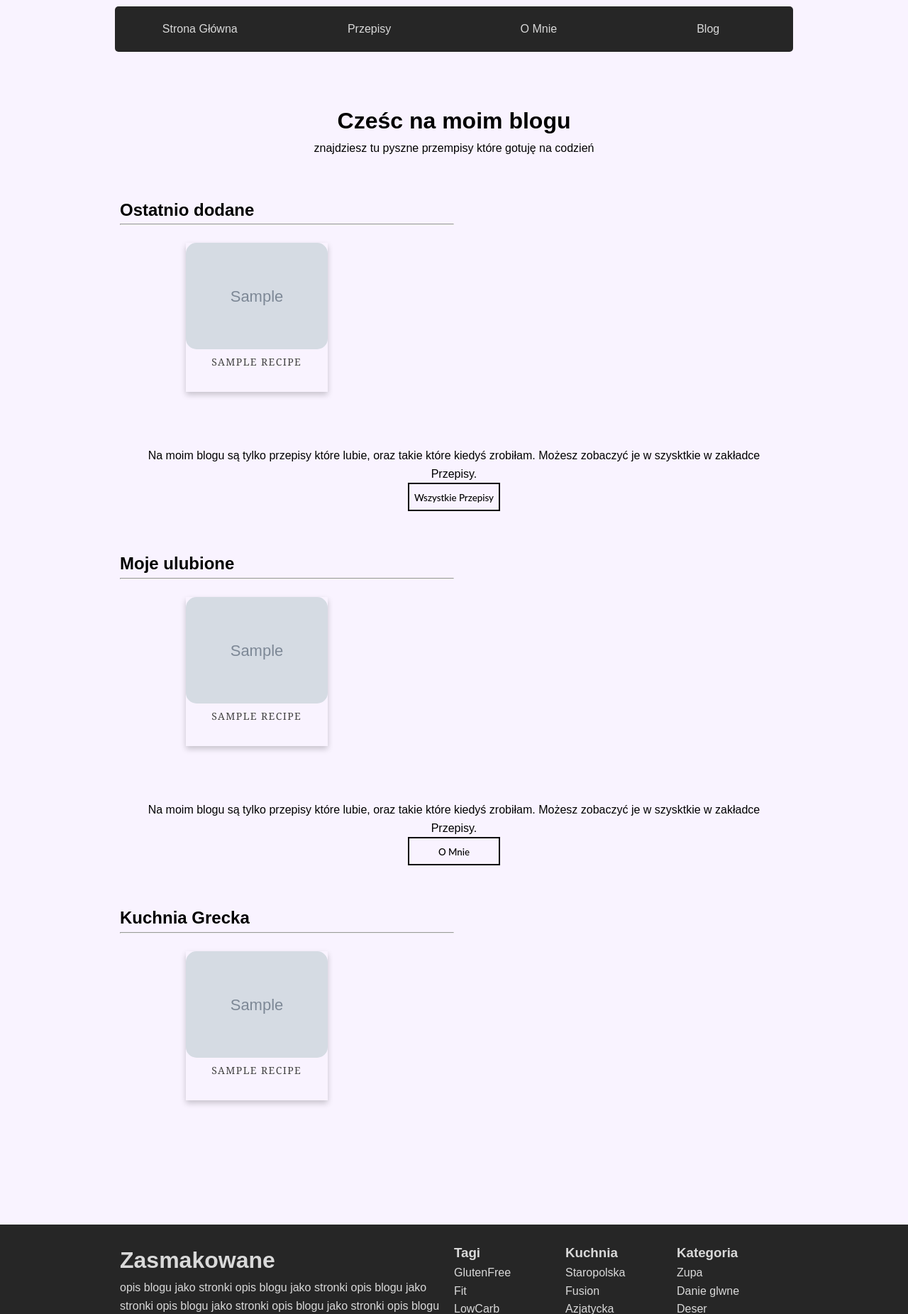
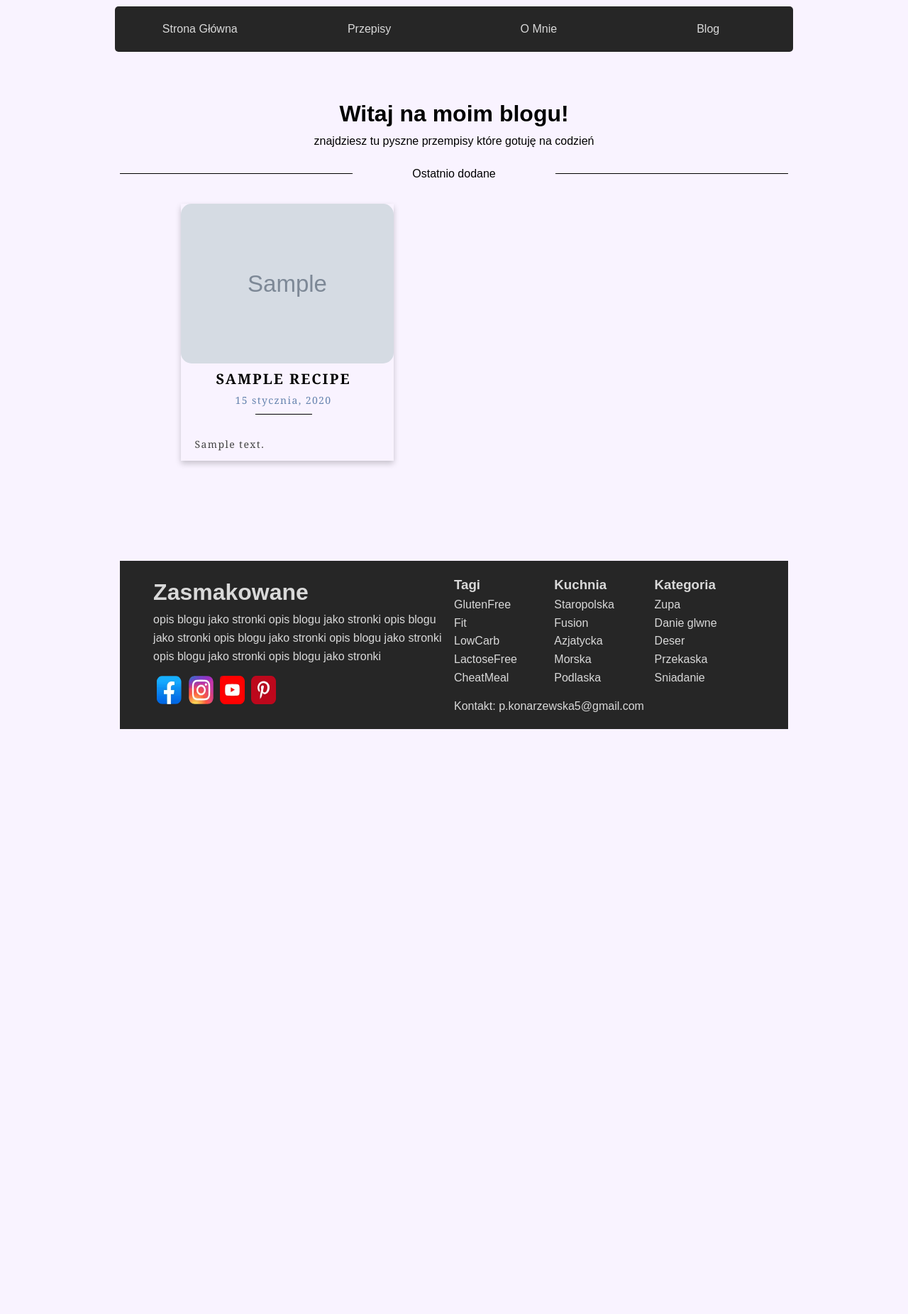
Before and after one commit to zwiktor/Zasmakowane, a Django app: page / in a window 1280 px wide. Shown: the part 249-2100 px from the top of the page at 71% size. After the commit the page ends 1276 px from the top, so only its background shows below. Run offline with Django 3.2, Linux system fonts and the light colour scheme; tables that the repository leaves empty hold one stand-in row (values such as "Sample post"); grey boxes marked "Sample" are stand-in pictures; parts of the project's set-up code (start-up, migrations or seed data) failed here and were passed over.

Commit message:
cards changes

```diff
--- a/Blog/settings.py
+++ b/Blog/settings.py
@@ -105,7 +105,7 @@ AUTH_PASSWORD_VALIDATORS = [
 # Internationalization
 # https://docs.djangoproject.com/en/3.2/topics/i18n/
 
-LANGUAGE_CODE = 'en-us'
+LANGUAGE_CODE = 'pl-pl'
 
 TIME_ZONE = 'UTC'
 
--- a/recipe/models.py
+++ b/recipe/models.py
@@ -1,5 +1,6 @@
 from django.db import models
 from django.utils.text import slugify
+from django.utils import timezone
 
 from Blog.settings import MEDIA_URL
 
@@ -27,7 +28,8 @@ class Category(models.Model):
 
 class Recipe(models.Model):
     title = models.CharField(max_length=256, default='Przepis')
-    description = models.TextField(default='krotki opis')
+    short_description = models.TextField(default='krotki opis')
+    description = models.TextField(default='dlugi opis opis')
     prep_time = models.SmallIntegerField(null=True)
     cooking_time = models.SmallIntegerField(null=True)
     sum_time = models.SmallIntegerField(null=True)
@@ -43,7 +45,7 @@ class Recipe(models.Model):
     small_photo = models.ImageField()
     big_photo_1 = models.ImageField()
     big_photo_2 = models.ImageField(null=True)
-    create_date = models.DateTimeField(auto_now=True)
+    create_date = models.DateTimeField(editable=False)
     active = models.BooleanField(default=True)
     slug = models.SlugField(unique=True)
 
@@ -58,6 +60,9 @@ class Recipe(models.Model):
             s = self.title
         if not self.slug:
             self.slug = slugify(s)
+        if not self.id:
+            self.created = timezone.now()
+
         super(Recipe, self).save(*args, **kwargs)
 
 
--- a/static/css/style.css
+++ b/static/css/style.css
@@ -248,15 +248,36 @@ body {
 
 .home-page-intro {
   text-align: center;
-  margin: 30px;
+  margin: 20px;
 }
 
-.header_with_line {
-  padding: 25px 0;
+.separator {
+  display: flex;
+  align-items: center;
+  text-align: center;
+  margin-bottom: 30px;
 }
 
-.header_with_line hr {
-  width: 50%;
+.separator::before,
+.separator::after {
+  content: '';
+  flex: 1;
+  border-bottom: 1px solid #000;
+}
+
+.separator:not(:empty)::before {
+  margin-right: 5.25em;
+}
+
+.separator:not(:empty)::after {
+  margin-left: 5.25em;
+}
+
+.recipe-card .separator_recipe {
+  display: grid;
+  border-bottom: 1px solid #000;
+  width: 80px;
+  margin:0 auto 10px auto;
 }
 
 .home-redirect-button {
@@ -272,7 +293,7 @@ body {
   position: relative;
   display: inline-block;
   line-height: 39px;
-  padding: 0;
+
 }
 
 .btn-3 {
@@ -338,44 +359,105 @@ body {
 
 .home-last-added {
   display: grid;
-  grid-template-rows: 1fr;
-  grid-template-columns: 1fr 1fr 1 fr 1fr;
+  grid-auto-flow: row;
+  grid-template-columns: 1fr 1fr;
   justify-items: center;
   grid-row-gap: 5% ;
-  grid-auto-flow: row;
   padding-bottom: 5%;
-  grid-template-areas:
-    "home_new_first home_new_scond home_new_third home_new_fourth";
+  margin-bottom: 10%;
 }
 
-.home-last-added:nth-child(1) {grid-area: home_new_first;}
-.home-last-added:nth-child(2) {grid-area: home_new_scond;}
-.home-last-added:nth-child(3) {grid-area: home_new_third;}
-.home-last-added:nth-child(4) {grid-area: home_new_fourth;}
+.home-last-added .recipe-card {
+    display: grid;
+    grid-auto-flow: column;
+    grid-template-columns: 1fr;
+    max-width: 300px;
+    grid-template-rows : 2fr 0.2fr 0.1fr 0.02fr 0.4fr;
+    row-gap: 10px;
+    box-shadow: 0 4px 8px 0 rgba(0,0,0,0.2);
+    transition: 0.3s;
+    cursor: pointer;
+}
+
+.home-last-added .recipe-card .card-title{
+  font-size: 20px;
+  font-weight: 700;
+  text-transform: uppercase;
+}
+
+
+.home-last-added .recipe-card .home-recipe-date{
+  font-size: 14px;
+  color: #6583ae;
+}
+
+.home-last-added .recipe-card .home_recipe_desc *{
+  color: #424241;
+  font-weight: 500;
+  font-size: 14px;
+  margin:10px 20px ;
+  text-align: justify;
+  text-justify: distribute;
+}
 
 
 @media screen and (max-width: 700px) {
   .home-last-added {
     padding-bottom: 5%;
-    grid-template-columns: 1fr 1fr;
-    grid-template-areas:
-    "home_new_first home_new_scond"
-    "home_new_third home_new_fourth";
+    grid-template-columns: 1fr;
+
+
   }
-  .recipe-card {
+  .recipe-container .recipe-card {
     display: grid;
-    grid-template-rows : 3fr 1fr;
+    grid-template-rows : 2fr 0.2fr 0.2fr 0.2fr;
     grid-template-areas:
     'img img'
-    'title title';
-    grid-row-gap: 20px;
+    'title title'
+    'tag tag'
+    'category category';
+    grid-row-gap: 5px;
     box-shadow: 0 4px 8px 0 rgba(0,0,0,0.2);
-    transition: 0.3s;
   }
+
+    .recipe-container .recipe-card .tag_box {
+    height: 30px;
+    width: 30px;
+    border-radius: 50%;
+    display: flex;
+    justify-content: center;
+  }
+
+  .recipe-container .recipe-card .tag_box_text {
+    margin:auto;
+    color: #fff4df;
+    font-size: 13px;
+    font-weight: 700;
+  }
+
+  .recipe-container .recipe-card .recipe-category {
+    font-size: 11px;
+  }
+
+  .recipe-container .recipe-card .card-title {
+    font-size: 12px;
+  }
+
   .recipe-container .recipe-list-content {
     grid-template-columns: 1fr 1fr;
   }
 
+    .separator:not(:empty)::before {
+    margin-right: 1.25em;
+  }
+
+  .separator:not(:empty)::after {
+    margin-left: 1.25em;
+  }
+
+  .home-page-intro {
+    margin: 10px;
+  }
 }
 
 
@@ -444,7 +526,7 @@ body {
 }
 
 .dropdown-content div:nth-of-type(1) {
-  order:4;
+  order:3;
 }
 
 .dropdown-content div:nth-of-type(2) {
@@ -452,7 +534,7 @@ body {
 }
 
 .dropdown-content div:nth-of-type(3) {
-  order:3;
+  order:4;
 }
 
 .filter-submit-button {
@@ -588,15 +670,25 @@ body {
   border-radius: 50%;
   display: flex;
   justify-content: center;
-  margin-left:5px;
   /*pointer-events: none;*/
+}
+
+.tag-container .tag_box {
+  margin-left: 5px;
 }
 
 .tag_box_text {
   margin:auto;
   color: #fff4df;
-  font-size: large;
-  font-weight: 600;
+  font-size: 17px;
+  font-weight: 700;
+}
+
+.recipe-card .tag_box_text {
+  margin:auto;
+  color: #fff4df;
+  font-size: 17px;
+  font-weight: 700;
 }
 
 
@@ -768,29 +860,53 @@ body {
 }
 
 .recipe-card * {
-    display: block;
+    display: grid;
     text-decoration: None;
     text-align: center;
+    align-self: center;
     font-family: sanchezlight,Georgia,times new roman,Times,serif;
     font-weight: 400;
-    text-transform: uppercase;
+    /*text-transform: uppercase;*/
     letter-spacing: .1em;
     line-height: 1.2;
     font-size: 14px;
-    color: #424241;
+    /*color: #424241;*/
 }
 
 .recipe-card h3 {
     grid-area: title;
 }
 
+.recipe-card .recipe-tags{
+    display: grid;
+    grid-auto-flow: column;
+    gap: 5px;
+    justify-content: center;
+    align-content: center;
+    grid-area: tag;
+}
+
+.recipe-card .recipe-tags .tag_box{
+    display: grid;
+    align-self: center;
+}
+
+
+.recipe-card .recipe-category{
+  color: #6583ae;
+    font-size: 11px;
+    grid-area: category;
+}
+
 
 .recipe-card {
     display: grid;
-    grid-template-rows : 3fr 1fr;
+    grid-template-rows : 3fr 0.3fr 0.3fr 0.3fr;
     grid-template-areas:
     'img img'
-    'title title';
+    'title title'
+    'tag tag'
+    'category category';
     width:90%;
     max-width: 200px;
     grid-gap: 10px;
@@ -907,6 +1023,10 @@ body {
     "footer-list-section";
     grid-area: footer-container;
   }
+  .footer-container-background {
+    margin-top: 20%;
+    background-color: var(--navbar-bg-color)
+}
 }
 
 .footer-container {
--- a/templates/Home.html
+++ b/templates/Home.html
@@ -5,66 +5,28 @@
 
 {% block content %}
   <div class="home-page-intro">
-    <h1>Cześc na  moim blogu</h1>
+    <h1>Witaj na  moim blogu!</h1>
     <p>znajdziesz tu pyszne przempisy które gotuję na codzień</p>
   </div>
 
   <div class="header_with_line">
-  <h2>Ostatnio dodane</h2>
-    <hr>
+  <div class="separator">
+    Ostatnio dodane
   </div>
+
   <div class="home-last-added">
     {% for new_recipe in newest_recipes %}
       <div class="recipe-card" onclick="window.location.href = '/przepisy/'
             + '{{ new_recipe.slug }}';">
-        <img src="{{ new_recipe.small_photo.url }}">
-        <h3 class="card-title">{{ new_recipe.title }}</h3>
-
-      </div>
-
-    {% endfor %}
-  </div>
-
-  <div class="home-page-intro">
-    <p>Na moim blogu są tylko przepisy które lubie, oraz takie które kiedyś zrobiłam. Możesz
-      zobaczyć je w szysktkie w zakładce Przepisy.</p>
-    <button class="home-redirect-button btn-3" onclick="window.location.href = '/przepisy';">
-      <span>Wszystkie Przepisy</span></button>
-  </div>
-
-  <div class="header_with_line">
-    <h2>Moje ulubione</h2>
-    <hr>
-  </div>
-  <div class="home-last-added">
-    {% for new_recipe in newest_recipes %}
-      <div class="recipe-card" onclick="window.location.href = '/przepisy/'
-            + '{{ new_recipe.slug }}';">
-        <img src="{{ new_recipe.small_photo.url }}">
-        <h3 class="card-title">{{ new_recipe.title }}</h3>
-
-      </div>
-
-    {% endfor %}
-  </div>
-
-  <div class="home-page-intro">
-    <p>Na moim blogu są tylko przepisy które lubie, oraz takie które kiedyś zrobiłam. Możesz
-      zobaczyć je w szysktkie w zakładce Przepisy.</p>
-    <button class="home-redirect-button btn-3" onclick="window.location.href = '/omnie';"><span>O
-      Mnie</span></button>
-  </div>
-
-  <div class="header_with_line">
-    <h2>Kuchnia Grecka</h2>
-    <hr>
-  </div>
-  <div class="home-last-added">
-    {% for new_recipe in newest_recipes %}
-      <div class="recipe-card" onclick="window.location.href = '/przepisy/'
-            + '{{ new_recipe.slug }}';">
-        <img src="{{ new_recipe.small_photo.url }}">
-        <h3 class="card-title">{{ new_recipe.title }}</h3>
+        <img class="home_recipe_img" src="{{ new_recipe.small_photo.url }}">
+        <h2 class="card-title">{{ new_recipe.title }}</h2>
+        <div class="home-recipe-date">
+          <p>{{ new_recipe.create_date|date:"d E, Y" }}</p>
+        </div>
+        <div class="separator_recipe"></div>
+        <div class="home_recipe_desc">
+          <p>{{ new_recipe.short_description }}</p>
+        </div>
 
       </div>
 
```
Also changed, not shown: templates/Cookbook.html (+9 -2 lines).
